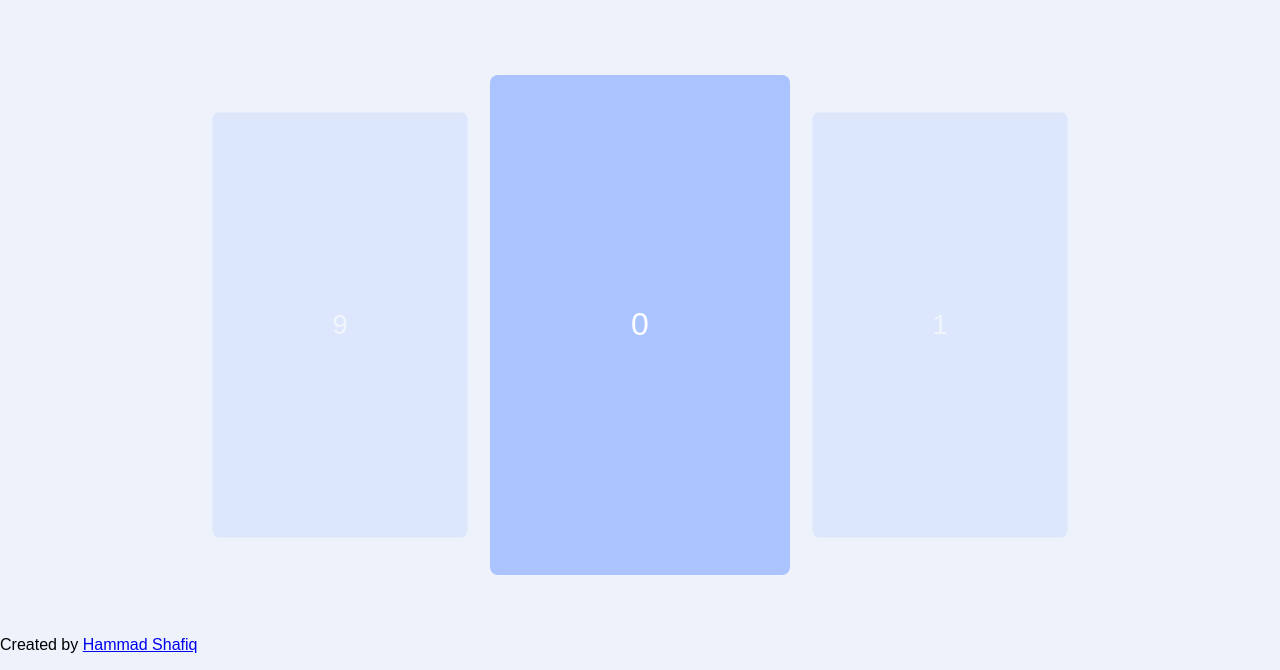
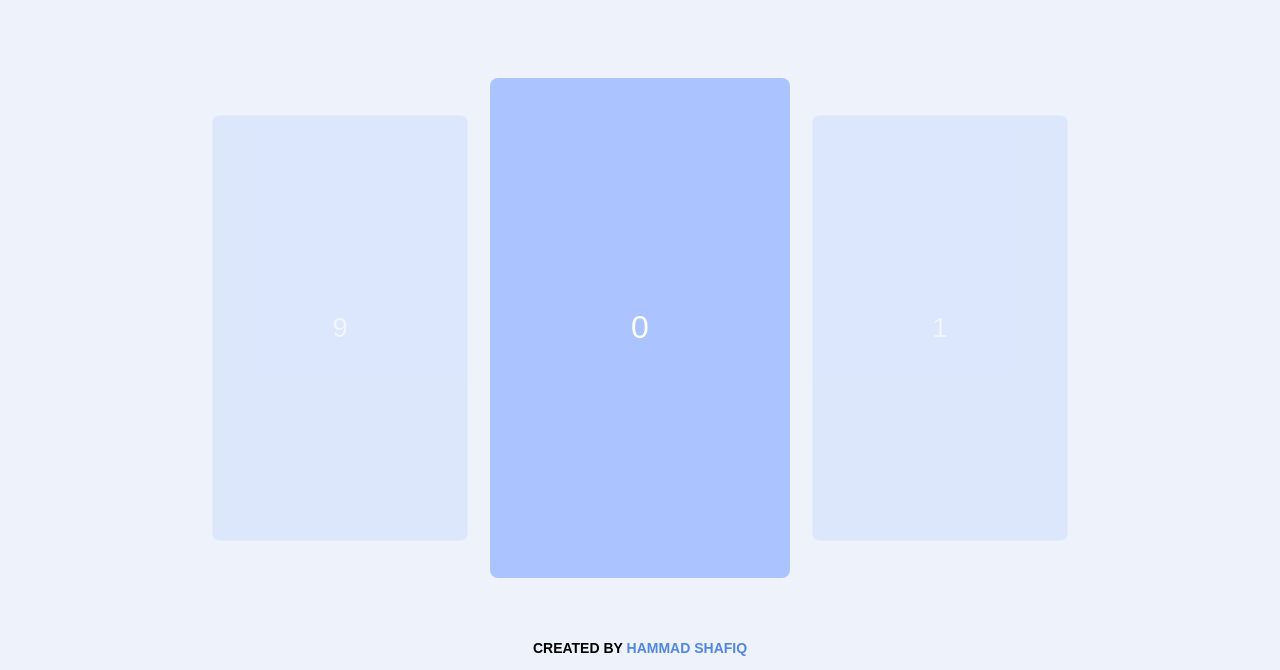
Before and after one commit to hmdshfq/infinity-carousel, a plain HTML site: page index.html in a window 1280 px wide. Shown: the part 130-800 px from the top of the page. Drawn offline with Linux system fonts and the light colour scheme.

Commit message:
replace email with website

```diff
--- a/index.html
+++ b/index.html
@@ -44,9 +44,9 @@
       </div>
     </main>
     <footer>
-      <p>
+      <p class="footmark">
         Created by
-        <a href="mailto:hmdshfq@outlook.com">Hammad Shafiq</a>
+        <a href="https://hammadshafiq.com">Hammad Shafiq</a>
       </p>
     </footer>
   </body>
```
